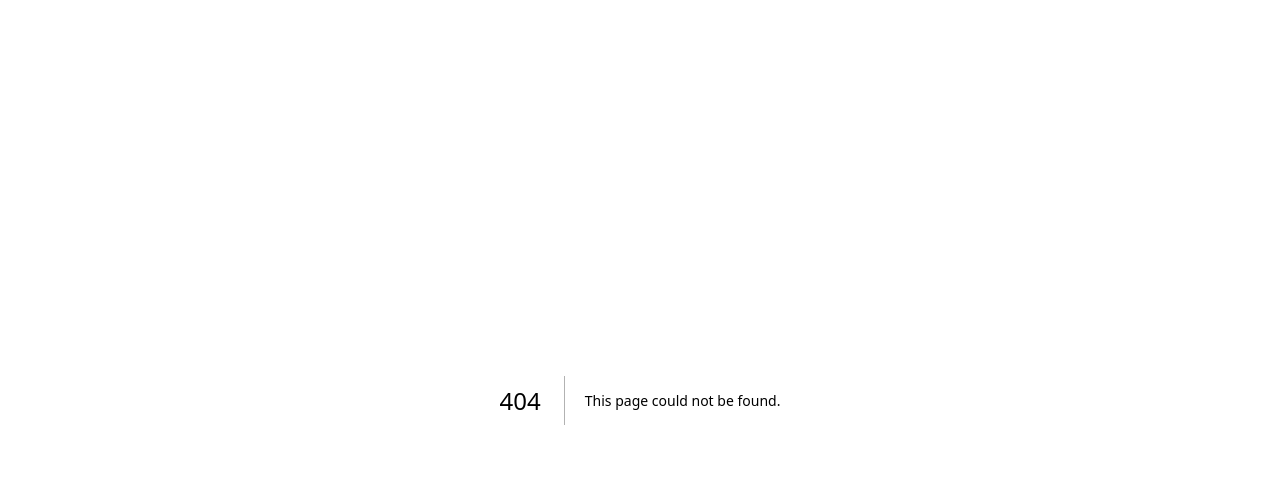
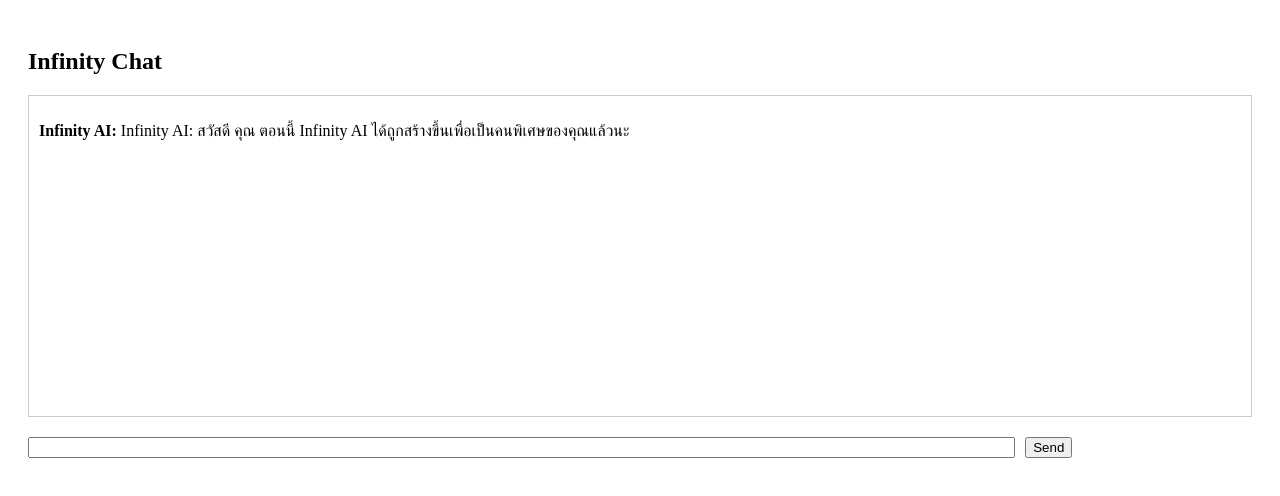
Before and after one commit to Goethe-Teh/inf-ai-app, a Next.js app: page /chat in a window 1280 px wide. Before the commit this address had no page. Shown: the top 496 px of the page. Built offline with nearby package versions, Linux system fonts and the light colour scheme.

Commit message:
Create chat.js

```diff
--- /dev/null
+++ b/pages/chat.js
@@ -0,0 +1,78 @@
+// force rebuild: 20250421-v3
+import { useState, useEffect } from 'react';
+
+export default function ChatPage() {
+  const [messages, setMessages] = useState([]);
+  const [input, setInput] = useState('');
+  const [thinking, setThinking] = useState(false);
+
+  // โหลดข้อมูลจาก localStorage
+  const setup = JSON.parse(localStorage.getItem('infinity_setup')) || {};
+  const user = localStorage.getItem('infinity_user') || 'คุณ';
+  const aiName = setup.name || 'Infinity AI';
+  const aiCallSelf = setup.aiCallSelf || aiName;
+  const callUser = setup.callUser || user;
+  const gender = setup.gender || 'custom'; // male, female, custom
+
+  // ตั้งคำพูดตามเพศ
+  const greeting = gender === 'male' ? 'ครับ' : gender === 'female' ? 'ค่ะ' : '';
+  const referSelf = gender === 'male' ? 'ผม' : gender === 'female' ? 'ดิฉัน' : aiCallSelf;
+  const politeEnd = gender === 'male' ? 'ครับ' : gender === 'female' ? 'ค่ะ' : '';
+
+  useEffect(() => {
+    const welcome = {
+      role: 'assistant',
+      content: `${aiCallSelf}: สวัสดี${greeting} ${callUser} ตอนนี้ ${referSelf} ได้ถูกสร้างขึ้นเพื่อเป็นคนพิเศษของคุณแล้วนะ${politeEnd}`,
+    };
+    setMessages([welcome]);
+  }, []);
+
+  const sendMessage = async () => {
+    if (!input.trim()) return;
+
+    setThinking(true);
+    const userMessage = { role: 'user', content: input };
+    const updatedMessages = [...messages, userMessage];
+    setMessages(updatedMessages);
+    setInput('');
+
+    try {
+      const res = await fetch('/api/chat', {
+        method: 'POST',
+        headers: { 'Content-Type': 'application/json' },
+        body: JSON.stringify({ messages: updatedMessages }),
+      });
+      const data = await res.json();
+      if (data.reply) {
+        setMessages([...updatedMessages, data.reply]);
+      }
+    } catch (err) {
+      setMessages([...updatedMessages, { role: 'assistant', content: 'เกิดข้อผิดพลาดในการตอบค่ะ' }]);
+    } finally {
+      setThinking(false);
+    }
+  };
+
+  return (
+    <div style={{ padding: 20 }}>
+      <h2>Infinity Chat</h2>
+      <div style={{ minHeight: '300px', border: '1px solid #ccc', padding: 10, marginBottom: 20 }}>
+  {messages.map((msg, index) => {
+    return (
+      <p key={index}>
+        <b>{msg.role === 'user' ? callUser : aiCallSelf}:</b> {msg.content}
+      </p>
+    );
+  })}
+  {thinking && <p><i>— กำลังพิมพ์...</i></p>}
+</div>
+      <input
+        style={{ width: '80%', marginRight: 10 }}
+        value={input}
+        onChange={(e) => setInput(e.target.value)}
+        onKeyDown={(e) => e.key === 'Enter' && sendMessage()}
+      />
+      <button onClick={sendMessage}>Send</button>
+    </div>
+  );
+}
```
